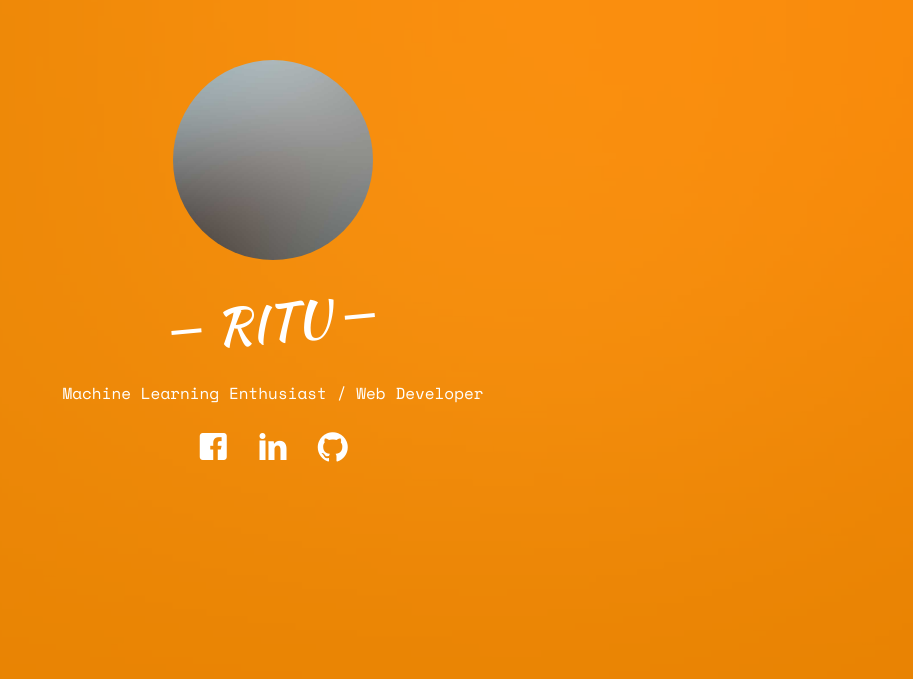
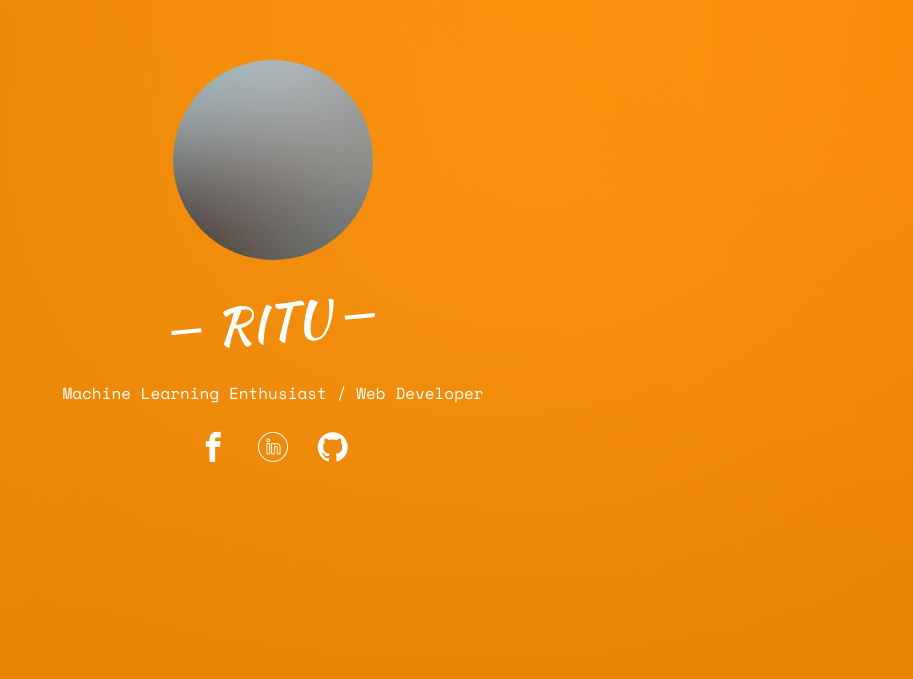
Before and after one commit to ritu01rt/mywebpage, a plain HTML site: page index.html in a window 1280 px wide. Shown: the part 121-800 px from the top of the page, without its empty margins (367-1280 px from the left). Drawn offline with nearby package versions, Linux system fonts and the light colour scheme; some packages are replaced by stand-ins of ours; no server answers; files whose address does not match are found by name.

Commit message:
Update index.html

```diff
--- a/index.html
+++ b/index.html
@@ -73,8 +73,8 @@
 							<p>
 								<ul class="fh5co-social-icons">
 									<!-- <li><a href="#"><i class="icon-twitter2"></i></a></li> -->
-									<li><a href="https://www.facebook.com/ritu0106"><i class="icon-facebook2"></i></a></li>
-									<li><a href="https://www.linkedin.com/in/ritu-singh-12b4b417a"><i class="icon-linkedin2"></i></a></li>
+									<li><a href="https://www.facebook.com/ritu0106"><i class="icon-facebook3"></i></a></li>
+									<li><a href="https://www.linkedin.com/in/ritu-singh-12b4b417a"><i class="icon-linkedin"></i></a></li>
 									<li><a href="https://github.com/ritu01rt"><i class="icon-github2"></i></a></li>
 								</ul>
 							</p>
```
